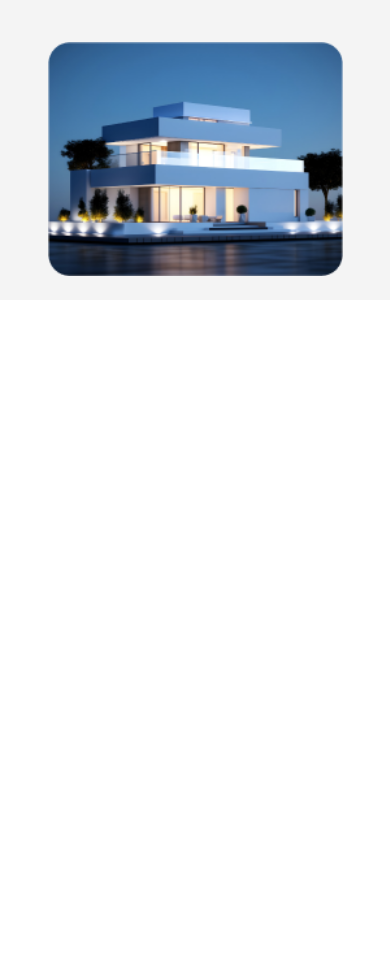
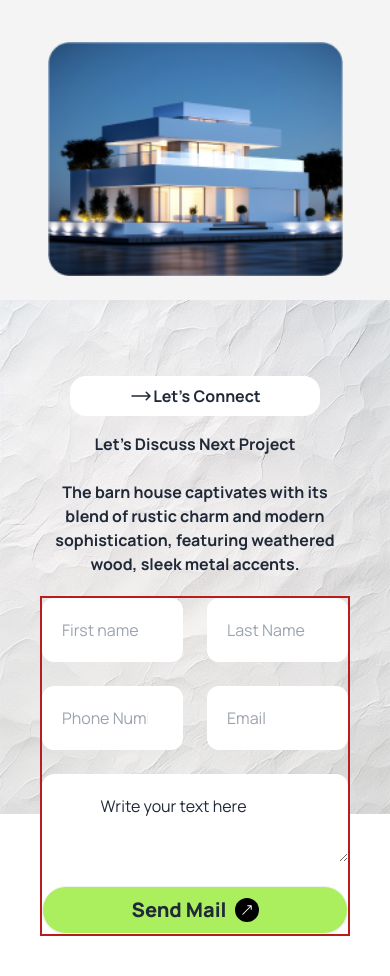
Before and after one commit to Tanvir6184/Assignment-03-Project, a plain HTML site: page index.html in a window 390 px wide. Shown: the part 4252-5228 px from the top of the page. Before the commit the page ends 4552 px from the top, so only its background shows below. Drawn offline with nearby package versions, Linux system fonts and the light colour scheme.

Commit message:
discussion section commited with responsive

```diff
--- a/index.html
+++ b/index.html
@@ -444,6 +444,100 @@
           </div>
         </div>
       </div>
+      <!-- PORTFOLIO IMAGE SECTION CLOSED  -->
     </main>
+    <!-- DISCUSSION SECTION STARTED  -->
+    <section>
+      <div class="relative">
+        <img class="w-full lg:h-[915px]" src="./assets/bg.jpg" alt="" />
+        <div class="absolute top-1 lg:top-10 lg:left-[175px] p-10">
+          <div>
+            <!-- let's connect top text  -->
+            <div
+              class="mx-auto text-center flex justify-center items-center bg-[#FFFFFF] py-2 w-[250px] gap-x- rounded-2xl font-bold mt-8"
+            >
+              <svg
+                xmlns="http://www.w3.org/2000/svg"
+                fill="none"
+                viewBox="0 0 24 24"
+                stroke-width="1.5"
+                stroke="currentColor"
+                class="size-6"
+              >
+                <path
+                  stroke-linecap="round"
+                  stroke-linejoin="round"
+                  d="M17.25 8.25 21 12m0 0-3.75 3.75M21 12H3"
+                />
+              </svg>
+              <p class="">Let's Connect</p>
+            </div>
+          </div>
+          <!-- let's connect top text closed  -->
+          <div class="text-center space-y-6 pt-4">
+            <h1 class="lg:text-[40px] font-bold lg:font-black">
+              Let's Discuss Next Project
+            </h1>
+            <p class="text-base font-bold lg:w-[680px] mx-auto">
+              The barn house captivates with its blend of rustic charm and
+              modern sophistication, featuring weathered wood, sleek metal
+              accents.
+            </p>
+          </div>
+          <div
+            class="grid grid-cols-2 justify-around mt-5 lg:w-[970px] border-2 border-red-700 mx-auto gap-6"
+          >
+            <input
+              class="lg:w-[473px] lg:h-[65px] p-5 rounded-xl"
+              type="text"
+              placeholder="First name"
+            />
+            <input
+              class="lg:w-[473px] lg:h-[65px] p-5 rounded-xl"
+              type="text"
+              placeholder="Last Name"
+            />
+            <input
+              class="lg:w-[473px] lg:h-[65px] p-5 rounded-xl"
+              type="number"
+              placeholder="Phone Number"
+            />
+            <input
+              class="lg:w-[473px] lg:h-[65px] p-5 rounded-xl"
+              type="email"
+              placeholder="Email"
+            />
+            <textarea
+              class="p-5 col-span-2 lg:h-[240px] rounded-xl"
+              name=""
+              id=""
+              placeholder="Write your text here"
+            >
+            Write your text here
+            </textarea>
+            <!-- BUTTON FOR FORM  -->
+            <button
+              class="btn bg-[#ABEF5F] rounded-[32px] font-extrabold text-xl col-span-2"
+            >
+              Send Mail
+              <svg
+                xmlns="http://www.w3.org/2000/svg"
+                fill="none"
+                viewBox="0 0 24 24"
+                stroke-width="1.5"
+                stroke="currentColor"
+                class="size-6 rounded-[35px] p-1 bg-black -rotate-45 text-white"
+              >
+                <path
+                  stroke-linecap="round"
+                  stroke-linejoin="round"
+                  d="M17.25 8.25 21 12m0 0-3.75 3.75M21 12H3"
+                />
+              </svg>
+            </button>
+          </div>
+        </div>
+      </div>
+    </section>
   </body>
 </html>
```
